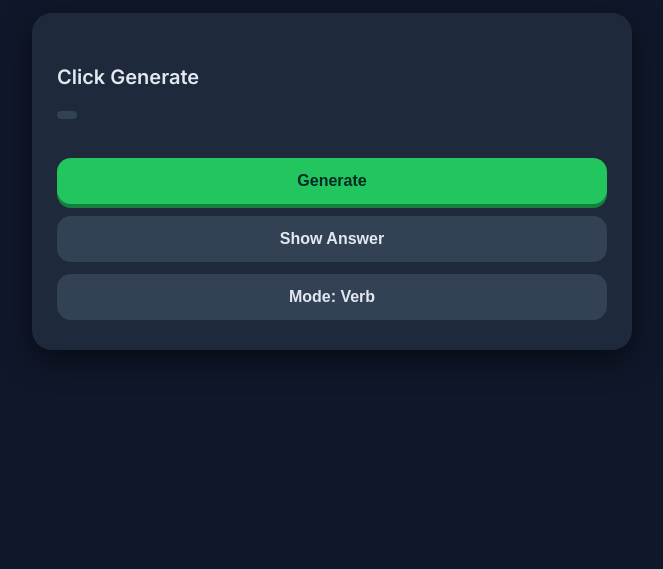
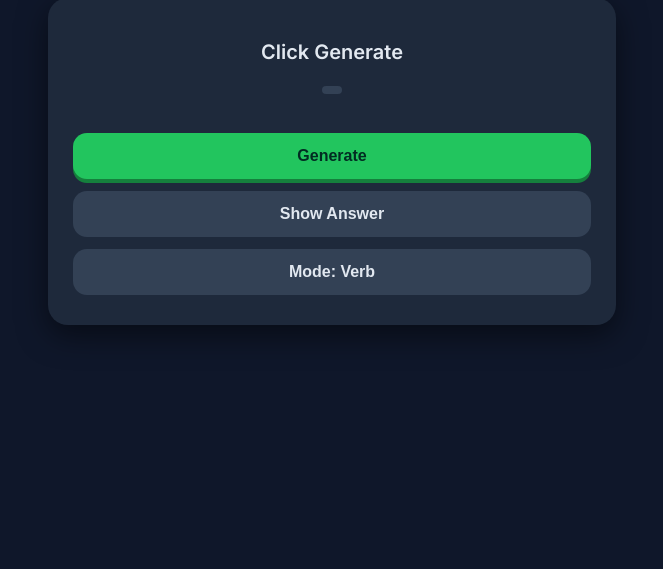
Before and after one commit to MNaufalM24/Arab, a plain HTML site: page index.html in a window 1280 px wide. Shown: the part 271-840 px from the top of the page, without its empty margins (308-971 px from the left). After the commit the page ends 800 px from the top, so only its background shows below. Drawn offline with Linux system fonts and the light colour scheme.

Commit message:
Update index.html

```diff
--- a/index.html
+++ b/index.html
@@ -9,23 +9,38 @@
   <link href="https://fonts.googleapis.com/css2?family=Inter:wght@400;600;800&family=Noto+Naskh+Arabic&display=swap" rel="stylesheet">
 
   <style>
+    * {
+      box-sizing: border-box;
+    }
+
+    html, body {
+      margin: 0;
+      padding: 0;
+      overflow: hidden;
+    }
+
     body {
-      margin: 0;
       font-family: 'Inter', sans-serif;
       background: #0f172a;
       color: white;
-      padding: 20px;
+
       display: flex;
       justify-content: center;
+      align-items: center;
+
+      height: 100dvh;
     }
 
     .app {
       width: 100%;
       max-width: 600px;
+      text-align: center;
+      padding: 16px;
     }
 
     h1 {
       font-size: 22px;
+      text-align: center;
       margin-bottom: 25px;
       font-weight: 800;
       color: #22c55e; /* soft green */
@@ -38,7 +53,8 @@
       box-shadow: 0 10px 30px rgba(0,0,0,0.5);
       animation: pop 0.3s ease;
       min-height: 44px;
-      margin-top: 10px;
+      max-height: 90dvh;
+      margin-top: 0;
     }
 
     @keyframes pop {
@@ -48,11 +64,13 @@
 
     #question {
       font-size: 20px;
+      text-align: center;
       line-height: 1.4;
       font-weight: 600;
       margin: 20px 0 12px;
       color: #e2e8f0;
       white-space: normal;
+      margin-top: 10px;
     }
 
     @media (max-width: 480px) {
@@ -62,6 +80,7 @@
 
       #answer {
         font-size: 26px;
+        text-align: center;
       }
 
       button {
@@ -107,6 +126,7 @@
       margin-bottom: 15px;
       font-weight: 600;
       letter-spacing: 1px;
+      text-align: center;
     }
 
     .buttons {
```
